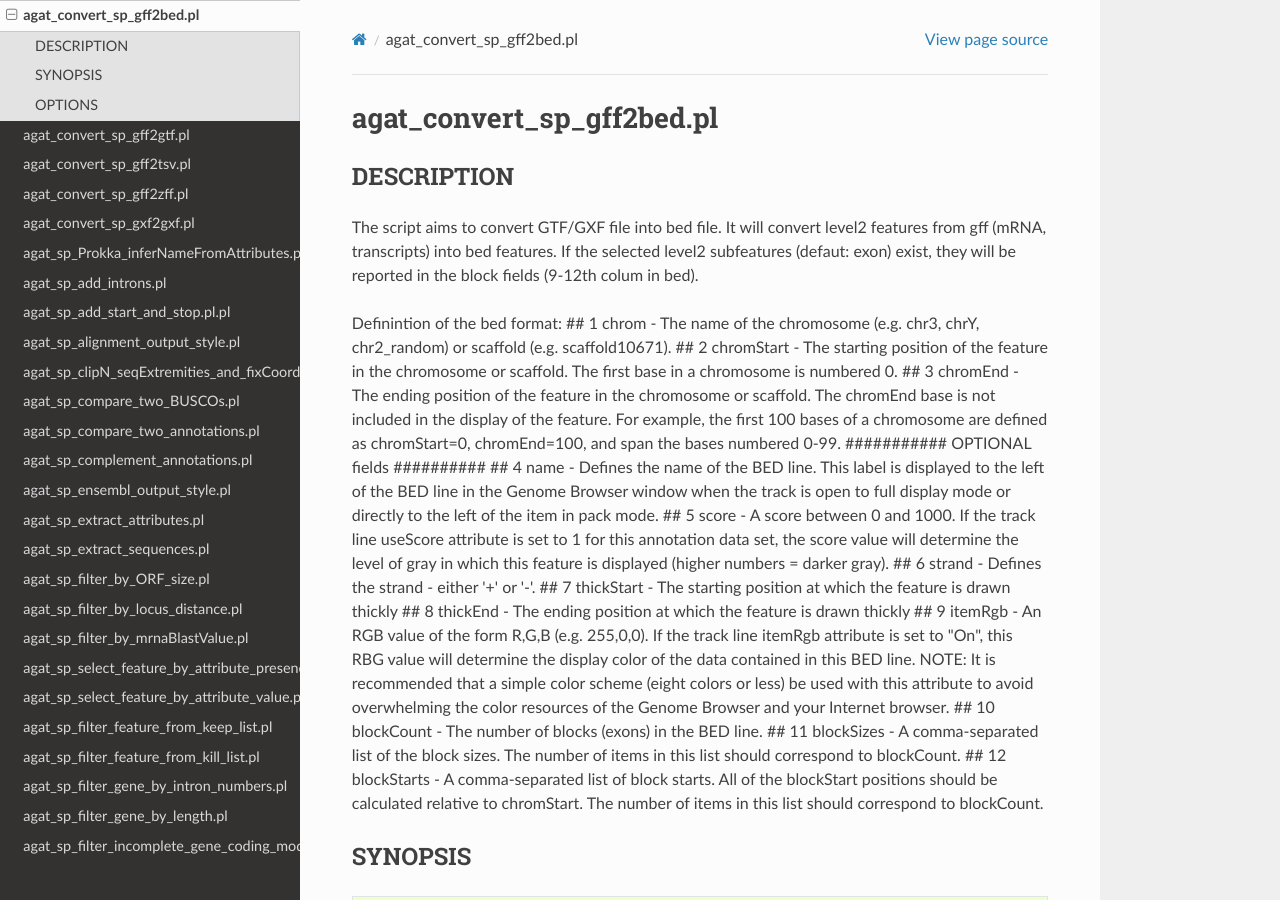
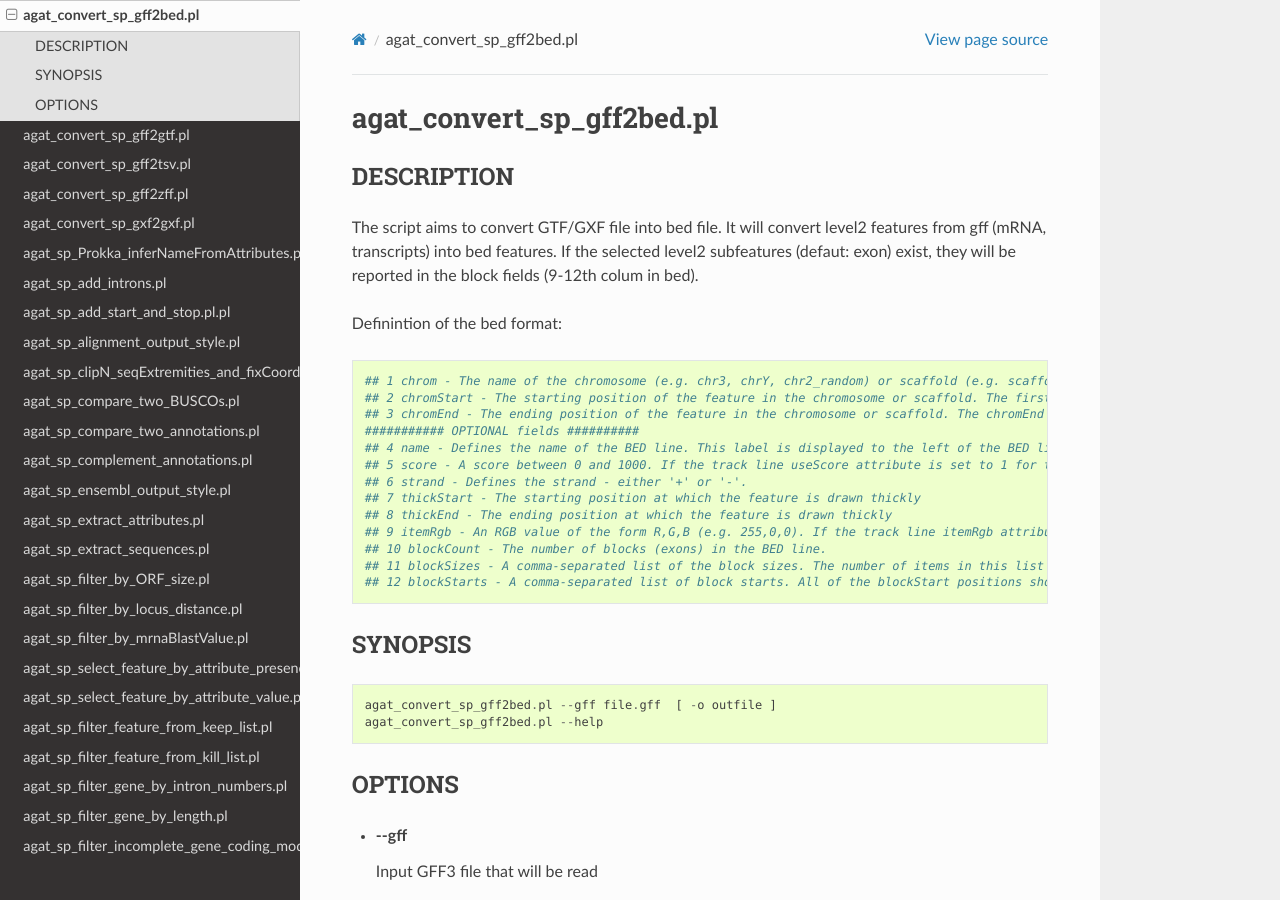
Before and after one commit to NBISweden/AGAT, a Sphinx documentation site: the page built from docs/tools/agat_convert_sp_gff2bed.md, in a window 1280 px wide and 900 px high. Built offline with Sphinx 7.4.7 and the Read the Docs theme 2.0.0, drawn with Linux system fonts in a browser that asks for light colours; pages that are not in the unit, such as notebooks, are missing from menus.

````diff
--- a/docs/tools/agat_convert_sp_gff2bed.md
+++ b/docs/tools/agat_convert_sp_gff2bed.md
@@ -8,19 +8,21 @@ If  the selected level2 subfeatures (defaut: exon) exist, they will be reported
 in the block fields (9-12th colum in bed).
 
 Definintion of the bed format:
-\## 1 chrom - The name of the chromosome (e.g. chr3, chrY, chr2\_random) or scaffold (e.g. scaffold10671).
-\## 2 chromStart - The starting position of the feature in the chromosome or scaffold. The first base in a chromosome is numbered 0.
-\## 3 chromEnd - The ending position of the feature in the chromosome or scaffold. The chromEnd base is not included in the display of the feature. For example, the first 100 bases of a chromosome are defined as chromStart=0, chromEnd=100, and span the bases numbered 0-99.
-\########### OPTIONAL fields ##########
-\## 4 name - Defines the name of the BED line. This label is displayed to the left of the BED line in the Genome Browser window when the track is open to full display mode or directly to the left of the item in pack mode.
-\## 5 score - A score between 0 and 1000. If the track line useScore attribute is set to 1 for this annotation data set, the score value will determine the level of gray in which this feature is displayed (higher numbers = darker gray).
-\## 6 strand - Defines the strand - either '+' or '-'.
-\## 7 thickStart - The starting position at which the feature is drawn thickly
-\## 8 thickEnd - The ending position at which the feature is drawn thickly
-\## 9 itemRgb - An RGB value of the form R,G,B (e.g. 255,0,0). If the track line itemRgb attribute is set to "On", this RBG value will determine the display color of the data contained in this BED line. NOTE: It is recommended that a simple color scheme (eight colors or less) be used with this attribute to avoid overwhelming the color resources of the Genome Browser and your Internet browser.
-\## 10 blockCount - The number of blocks (exons) in the BED line.
-\## 11 blockSizes - A comma-separated list of the block sizes. The number of items in this list should correspond to blockCount.
-\## 12 blockStarts - A comma-separated list of block starts. All of the blockStart positions should be calculated relative to chromStart. The number of items in this list should correspond to blockCount.
+```
+## 1 chrom - The name of the chromosome (e.g. chr3, chrY, chr2_random) or scaffold (e.g. scaffold10671).
+## 2 chromStart - The starting position of the feature in the chromosome or scaffold. The first base in a chromosome is numbered 0.
+## 3 chromEnd - The ending position of the feature in the chromosome or scaffold. The chromEnd base is not included in the display of the feature. For example, the first 100 bases of a chromosome are defined as chromStart=0, chromEnd=100, and span the bases numbered 0-99.
+########### OPTIONAL fields ##########
+## 4 name - Defines the name of the BED line. This label is displayed to the left of the BED line in the Genome Browser window when the track is open to full display mode or directly to the left of the item in pack mode.
+## 5 score - A score between 0 and 1000. If the track line useScore attribute is set to 1 for this annotation data set, the score value will determine the level of gray in which this feature is displayed (higher numbers = darker gray).
+## 6 strand - Defines the strand - either '+' or '-'.
+## 7 thickStart - The starting position at which the feature is drawn thickly
+## 8 thickEnd - The ending position at which the feature is drawn thickly
+## 9 itemRgb - An RGB value of the form R,G,B (e.g. 255,0,0). If the track line itemRgb attribute is set to "On", this RBG value will determine the display color of the data contained in this BED line. NOTE: It is recommended that a simple color scheme (eight colors or less) be used with this attribute to avoid overwhelming the color resources of the Genome Browser and your Internet browser.
+## 10 blockCount - The number of blocks (exons) in the BED line.
+## 11 blockSizes - A comma-separated list of the block sizes. The number of items in this list should correspond to blockCount.
+## 12 blockStarts - A comma-separated list of block starts. All of the blockStart positions should be calculated relative to chromStart. The number of items in this list should correspond to blockCount.
+```
 
 ## SYNOPSIS
 
````
Also changed, not shown: README.md (+4 -1 lines), docs/gff_to_bed.md (+3 -2 lines), docs/img/coordinate_systems.jpg (added).
